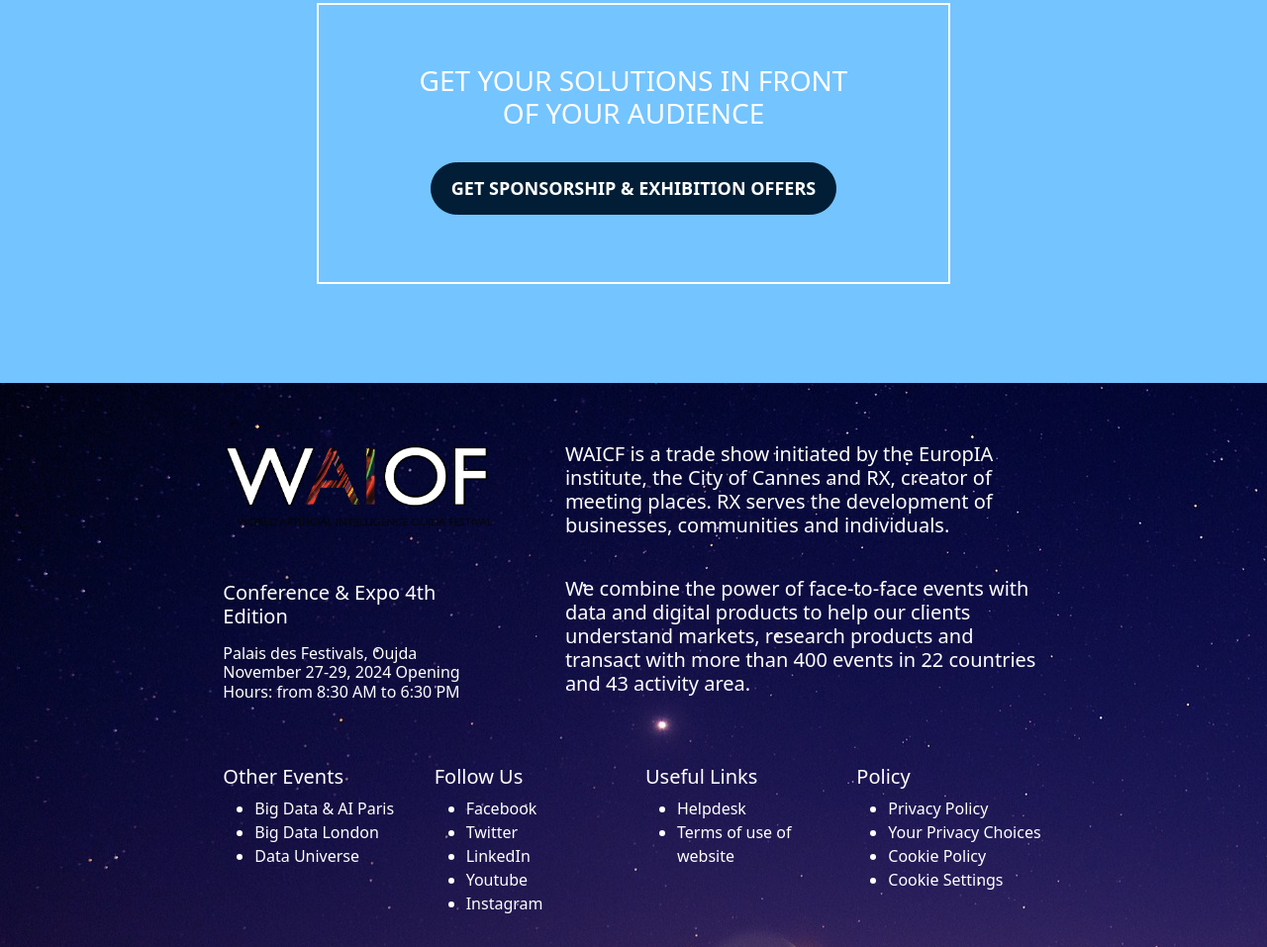
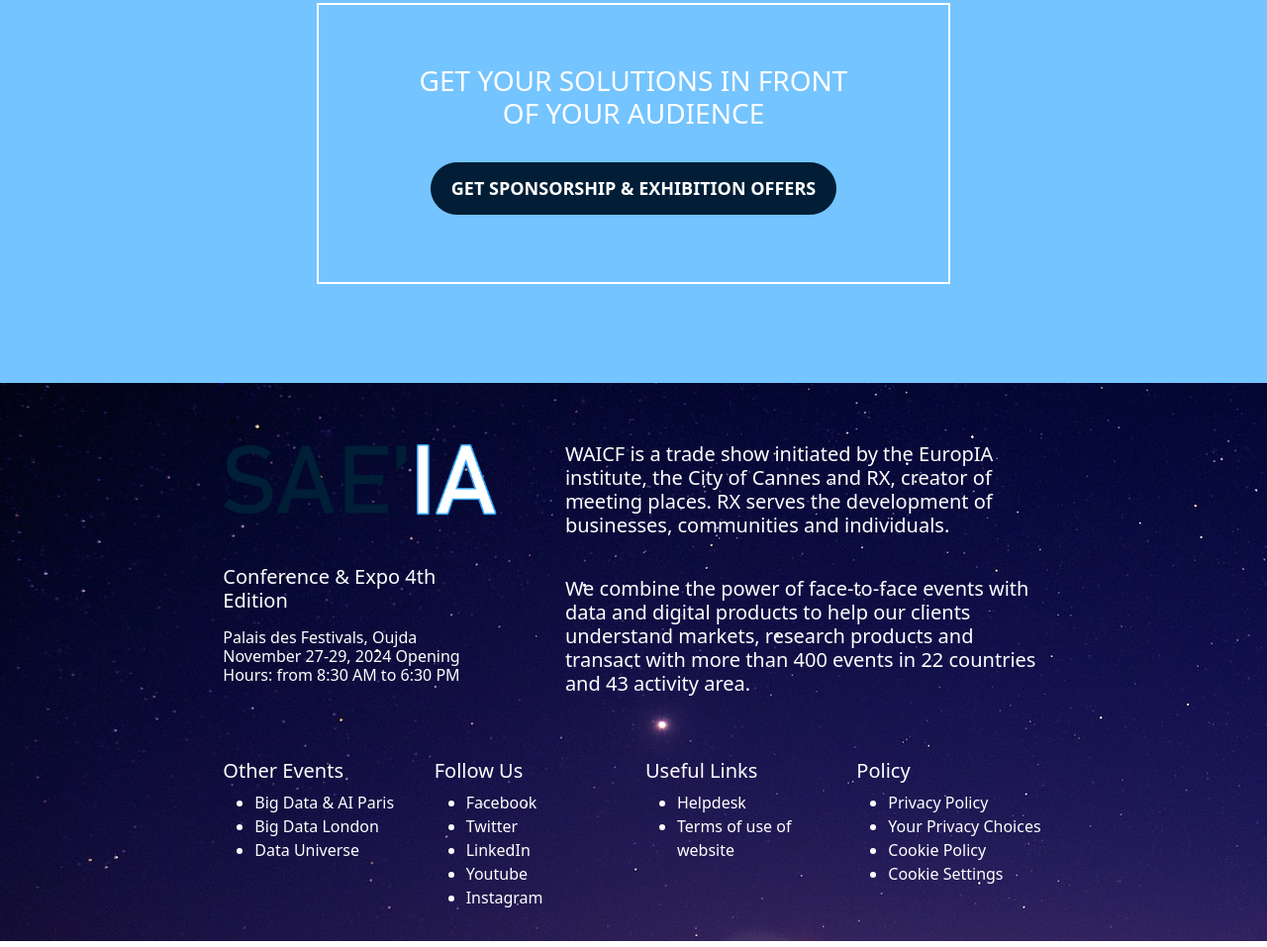
Before and after one commit to ImahrainMed/waiof, a plain HTML site: page index.html in a window 1280 px wide. Shown: the part 7261-8218 px from the top of the page at 99% size. Drawn offline with nearby package versions, Linux system fonts and the light colour scheme.

Commit message:
fix footer

```diff
--- a/index.html
+++ b/index.html
@@ -436,7 +436,7 @@
         <div class="mb-3" style="">
           <div class="row g-0" style="margin-top: 60px;">
             <div class="col-md-4">
-              <img src="media/logo1.png" class="img-fluid rounded-start" width="300" alt="logo">
+              <img src="media/1.png" class="img-fluid rounded-start" width="300" alt="logo">
               <br>
               <h5 class="text-white mt-5">
                   <p>
```
